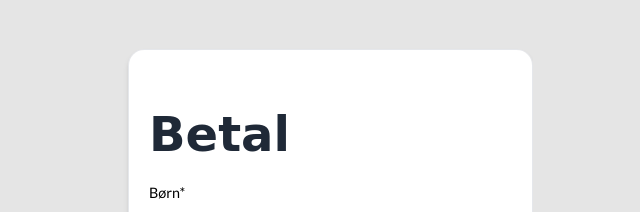
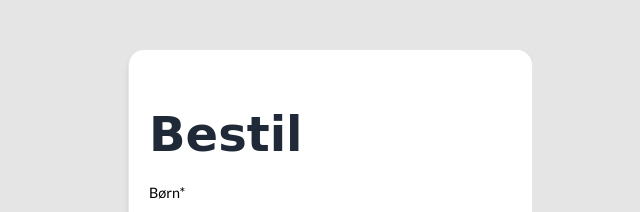
Before and after one commit to julieringaas/SkoleMad, a website built with Parcel: page src/bestil.html in a window 1280 px wide. Shown: the part 143-355 px from the top of the page, 0-640 px from the left. Built offline with nearby package versions, Linux system fonts and the light colour scheme; a web font is replaced by a local one.

Commit message:
change name

```diff
--- a/src/bestil.html
+++ b/src/bestil.html
@@ -79,7 +79,7 @@
               <div class="flex flex-col">
 
                 <!-- Login and Details -->
-                <h1 class="text-4xl md:text-5xl max-w-xs text-h1-and-buttons pt-10">Betal</h1>
+                <h1 class="text-4xl md:text-5xl max-w-xs text-h1-and-buttons pt-10">Bestil</h1>
                 <p class="mt-1 text-md font-normal text-black pt-5">
                     Børn* </p>
 
@@ -350,7 +350,7 @@
 
                 <!-- Button -->
                 <button class="mt-10 rounded-3xl py-3 px-4 bg-footer-purple text-white hover:bg-indigo-500 hover:text-gray-50 text-sm">
-                 <a href="betal.html">Betal</a>
+                Betal
                 </button>
 
 
```
